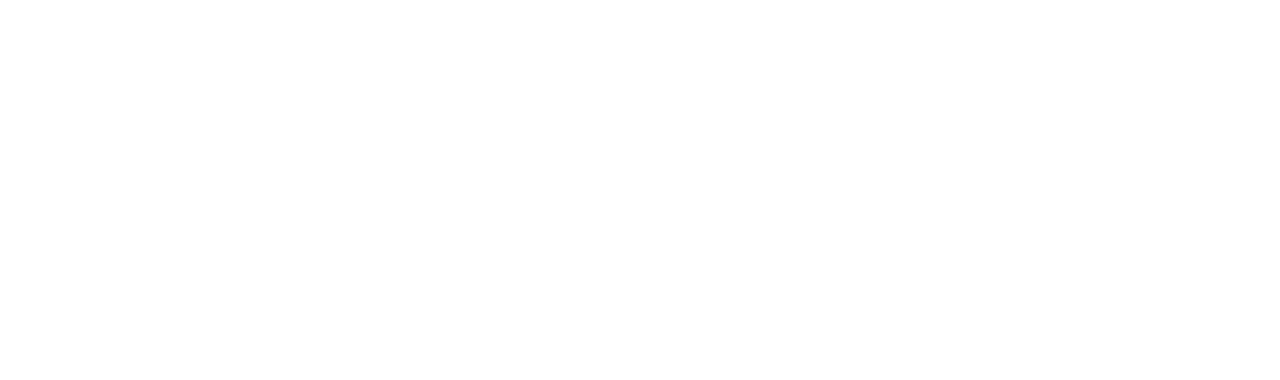
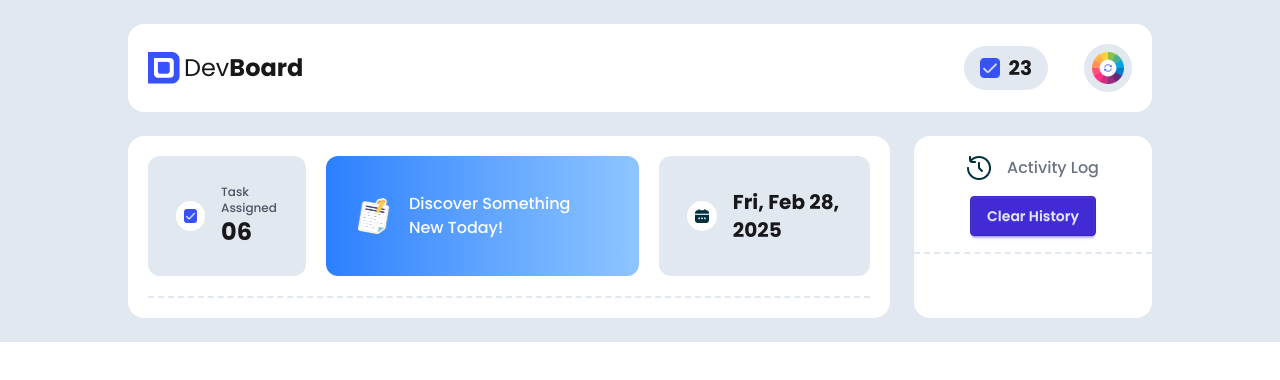
Before and after one commit to Purab2001/A5-Dev-Board, a plain HTML site: page wow.html in a window 1280 px wide. Drawn offline with nearby package versions, Linux system fonts and the light colour scheme.

Commit message:
organized code

```diff
--- a/wow.html
+++ b/wow.html
@@ -0,0 +1,92 @@
+<!DOCTYPE html>
+<html lang="en">
+
+<head>
+    <meta charset="UTF-8">
+    <meta name="viewport" content="width=device-width, initial-scale=1.0">
+    <title>Dev-Board</title>
+    <link href="https://cdn.jsdelivr.net/npm/daisyui@5.0.0-beta.9/daisyui.css" rel="stylesheet" type="text/css" />
+    <script src="https://cdn.jsdelivr.net/npm/@tailwindcss/browser@4"></script>
+    <!-- Poppins Font -->
+    <link rel="preconnect" href="https://fonts.googleapis.com">
+    <link rel="preconnect" href="https://fonts.gstatic.com" crossorigin>
+    <link
+        href="https://fonts.googleapis.com/css2?family=Poppins:ital,wght@0,100;0,200;0,300;0,400;0,500;0,600;0,700;0,800;0,900;1,100;1,200;1,300;1,400;1,500;1,600;1,700;1,800;1,900&display=swap"
+        rel="stylesheet">
+
+    <style>
+        .poppins {
+            font-family: "Poppins", sans-serif;
+        }
+    </style>
+</head>
+
+<body class="poppins bg-slate-200">
+    <nav class="px-32 pt-6">
+        <div class="navbar justify-between bg-white flex rounded-2xl p-5">
+            <div class="flex items-center gap-1">
+                <img class="w-8" src="assets/logo.png" alt="">
+                <h1 class="text-2xl">Dev<span class="font-bold">Board</span></h1>
+            </div>
+            <div class="flex items-center gap-9">
+                <div class="flex items-center gap-2 py-2 px-4 bg-slate-200 rounded-3xl">
+                    <img class="w-5" src="assets/checkbox.png" alt="">
+                    <h2 class="font-bold text-xl">23</h2>
+                </div>
+                <div class="p-2 bg-slate-200 rounded-full">
+                    <img id="theme-Btn" class="w-8 cursor-pointer" src="assets/theme-btn.png" alt="">
+                </div>
+            </div>
+        </div>
+    </nav>
+
+    <main class="px-32 py-6">
+        <section class="grid grid-cols-4 gap-6">
+          <!-- Cards -->
+          <div class="bg-white rounded-2xl p-5 col-span-3">
+            <div class="gap-5 flex border-b-2 border-dashed border-slate-200 pb-5">
+              <div class="bg-slate-200 flex p-7 items-center gap-4 rounded-xl">
+                <div class="bg-white p-2 rounded-full">
+                  <img class="w-5" src="assets/checkbox.png" alt="">
+                </div>
+                <div>
+                  <h5 class="font-medium text-xs text-gray-600">Task Assigned</h5>
+                  <h3 class="font-bold text-2xl">0<span>6</span></h3>
+                </div>
+              </div>
+              <div class="flex items-center rounded-xl p-7 bg-gradient-to-r from-blue-500 to-blue-300 gap-4">
+                <div>
+                  <img class="w-14" src="assets/board.png" alt="">
+                </div>
+                <div class="mr-5">
+                  <h2 class="font-medium text-white">Discover Something New Today!</h2>
+                </div>
+              </div>
+              <div class="bg-slate-200 flex p-7 items-center gap-4 rounded-xl">
+                <div class="bg-white p-2 rounded-full">
+                  <img class="w-5" src="assets/calender.png" alt="">
+                </div>
+                <div id="current-date" class="font-bold text-xl">
+                  <p></p>
+                </div>
+              </div>
+            </div>
+          </div>
+          <!-- Activity -->
+          <div class="bg-white rounded-2xl py-5 col-span-1">
+            <div class="flex items-center justify-center gap-4 mb-4">
+              <img src="assets/activity.png" alt="">
+              <h4 class="font-medium text-gray-500">Activity Log</h4>
+            </div>
+            <div class="flex justify-center border-b-2 border-dashed border-slate-200 pb-4">
+              <button class="btn btn-primary">Clear History</button>
+            </div>
+          </div>
+        </section>
+      </main>
+
+    <script src="scripts/theme-btn.js"></script>
+    <script src="scripts/current-date.js"></script>
+</body>
+
+</html>
```
Also changed, not shown: index.html (+1 -2 lines).
